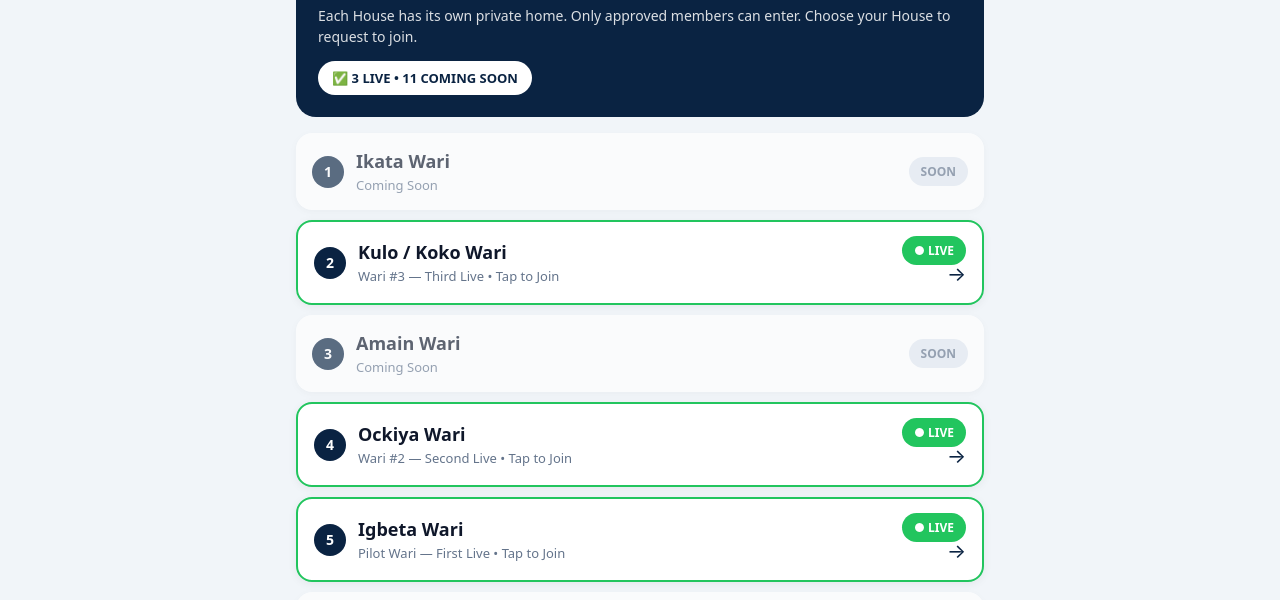
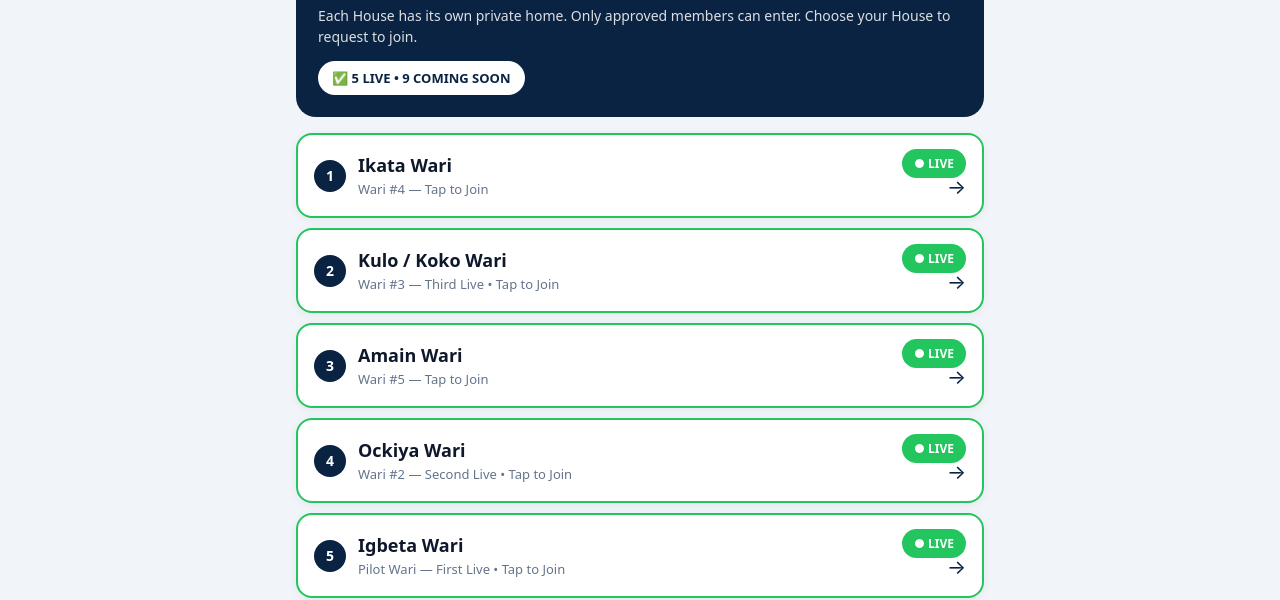
Before and after one commit to ayeritedw/ebiegberi-messenger, a plain HTML site: page wari/index.html in a window 1280 px wide. Shown: the part 212-812 px from the top of the page. Drawn offline with Linux system fonts and the light colour scheme.

Commit message:
Update live and coming soon counts in index.html

```diff
--- a/wari/index.html
+++ b/wari/index.html
@@ -37,11 +37,11 @@ header p{font-size:13px;opacity:.8;margin-top:2px}
 <div class="hero">
 <h1>The 14 Chieftency Group of Houses of Nembe Kingdom</h1>
 <p>Each House has its own private home. Only approved members can enter. Choose your House to request to join.</p>
-<div class="count">✅ 3 LIVE • 11 COMING SOON</div>
+<div class="count">✅ 5 LIVE • 9 COMING SOON</div>
 </div>
-<div class="card soon"><div style="display:flex;gap:12px;align-items:center"><div class="num">1</div><div><h3>Ikata Wari</h3><p>Coming Soon</p></div></div><span class="soon-badge">SOON</span></div>
+<a class="card live" href="/wari/ikata/"><div style="display:flex;gap:12px;align-items:center"><div class="num">1</div><div><h3>Ikata Wari</h3><p>Wari #4 — Tap to Join</p></div></div><div style="text-align:right"><span class="live-badge">● LIVE</span><div class="arrow">→</div></div></a>
 <a class="card live" href="/wari/kulo/"><div style="display:flex;gap:12px;align-items:center"><div class="num">2</div><div><h3>Kulo / Koko Wari</h3><p>Wari #3 — Third Live • Tap to Join</p></div></div><div style="text-align:right"><span class="live-badge">● LIVE</span><div class="arrow">→</div></div></a>
-<div class="card soon"><div style="display:flex;gap:12px;align-items:center"><div class="num">3</div><div><h3>Amain Wari</h3><p>Coming Soon</p></div></div><span class="soon-badge">SOON</span></div>
+<a class="card live" href="/wari/amain/"><div style="display:flex;gap:12px;align-items:center"><div class="num">3</div><div><h3>Amain Wari</h3><p>Wari #5 — Tap to Join</p></div></div><div style="text-align:right"><span class="live-badge">● LIVE</span><div class="arrow">→</div></div></a>
 <a class="card live" href="/wari/ockiya/"><div style="display:flex;gap:12px;align-items:center"><div class="num">4</div><div><h3>Ockiya Wari</h3><p>Wari #2 — Second Live • Tap to Join</p></div></div><div style="text-align:right"><span class="live-badge">● LIVE</span><div class="arrow">→</div></div></a>
 <a class="card live" href="/wari/igbeta/"><div style="display:flex;gap:12px;align-items:center"><div class="num">5</div><div><h3>Igbeta Wari</h3><p>Pilot Wari — First Live • Tap to Join</p></div></div><div style="text-align:right"><span class="live-badge">● LIVE</span><div class="arrow">→</div></div></a>
 <div class="card soon"><div style="display:flex;gap:12px;align-items:center"><div class="num">6</div><div><h3>Ogbari Wari</h3><p>Coming Soon</p></div></div><span class="soon-badge">SOON</span></div>
```
